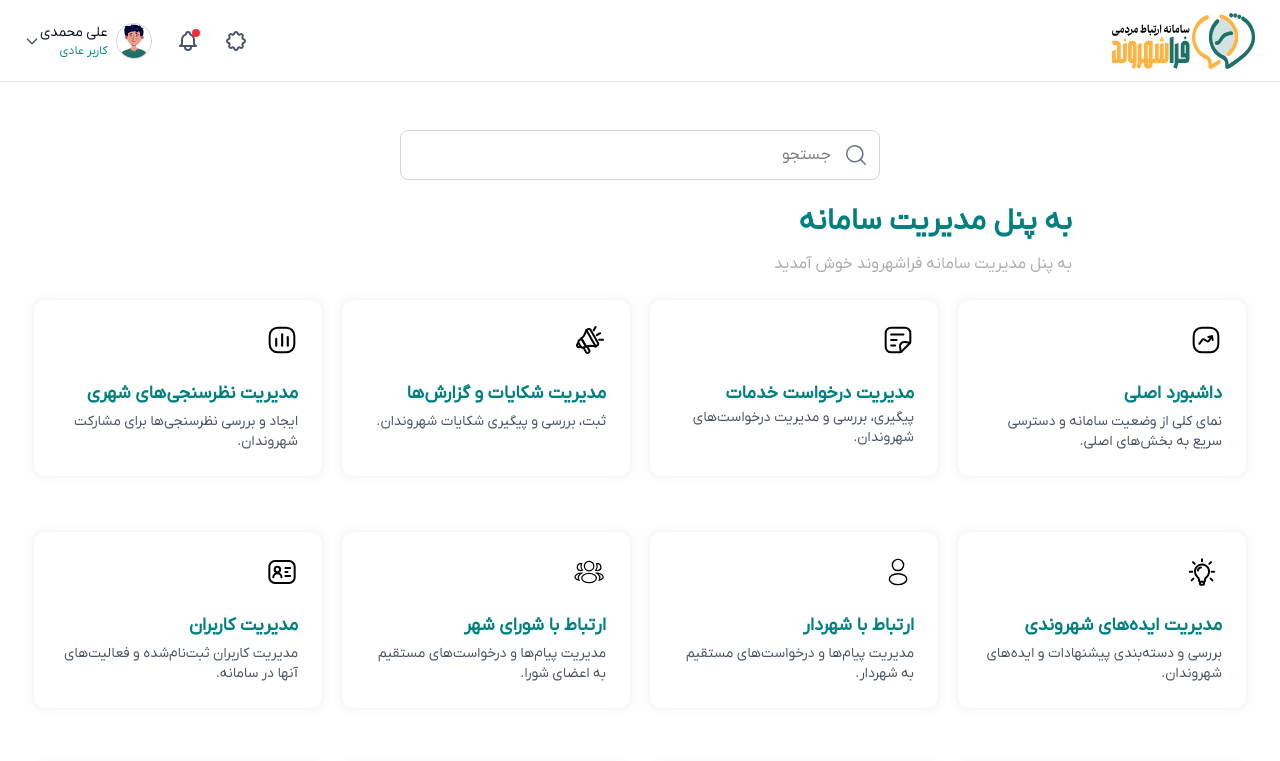
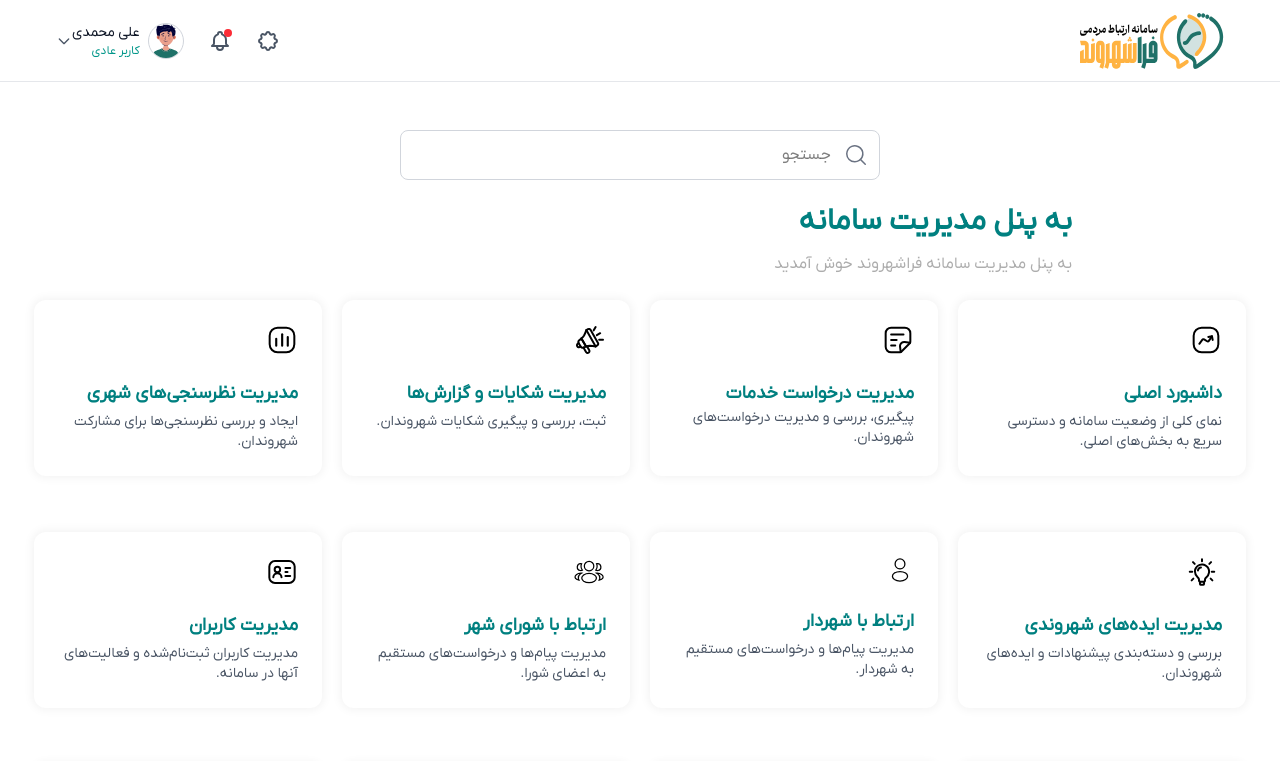
Before and after one commit to mmreza4175/tailwindcss-style-farash, a website: page public/tamrin.html in a window 1280 px wide. Shown: the top 761 px of the page. Drawn offline with Linux system fonts and the light colour scheme; files whose address does not match are found by name.

Commit message:
size margin heeder

```diff
--- a/public/tamrin.html
+++ b/public/tamrin.html
@@ -40,7 +40,7 @@
       class="flex items-center justify-between px-6 py-3 border-b border-gray-200"
     >
       <!-- لوگو سمت راست -->
-      <div class="flex items-center">
+      <div class="flex items-center mr-[2rem]">
         <img
           src="./styles/assets/svg/header.svg"
           alt="لوگو"
@@ -49,7 +49,7 @@
       </div>
 
       <!-- بخش آیکون‌ها و کاربر سمت چپ -->
-      <div class="flex items-center space-x-6 space-x-reverse">
+      <div class="flex items-center space-x-6 space-x-reverse ml-[2rem]">
         <!-- آیکون تنظیمات -->
         <button>
           <svg
@@ -263,7 +263,7 @@
 
             <!-- کارت 6 -->
             <div class="bg-white rounded-xl shadow-[0_4px_12px_0_rgba(0,4,16,0),_0_0_10px_2px_rgba(0,0,0,0.05)] w-72 h-44  mt-6 p-6 flex flex-col items-start text-left">
-              <svg class="w-8 h-8" xmlns="http://www.w3.org/2000/svg" width="33" height="33" viewBox="0 0 33 33" fill="none">
+              <svg class="w-7 h-7" xmlns="http://www.w3.org/2000/svg" width="33" height="33" viewBox="0 0 33 33" fill="none">
               <path d="M16.5 3.5C19.6883 3.5 22.2812 6.09296 22.2812 9.28125C22.2676 12.4129 19.8214 14.9393 16.707 15.0488H16.6787C16.5597 15.0361 16.4376 15.0362 16.3242 15.0459C13.1384 14.9179 10.7188 12.3936 10.7188 9.28125C10.7188 6.09296 13.3117 3.5 16.5 3.5Z" stroke="black" stroke-width="1.5"/>
               <path d="M16.5173 18.2881C18.9296 18.2881 21.2996 18.9004 23.0691 20.0801C24.5471 21.0654 25.3186 22.3204 25.4187 23.6162L25.4304 23.876C25.4282 25.2674 24.6463 26.6229 23.0652 27.6895C21.289 28.8814 18.9134 29.5 16.4998 29.5C14.0855 29.4999 11.7096 28.8811 9.93335 27.6885L9.9314 27.6875L9.64429 27.4863C8.25576 26.4637 7.57007 25.1902 7.57007 23.8975C7.57007 22.5186 8.34967 21.1481 9.94214 20.0811L9.94312 20.082C11.7275 18.9009 14.1053 18.2881 16.5173 18.2881Z" stroke="black" stroke-width="1.5"/>
               </svg>
```
Also changed, not shown: public/styles/main.css.
